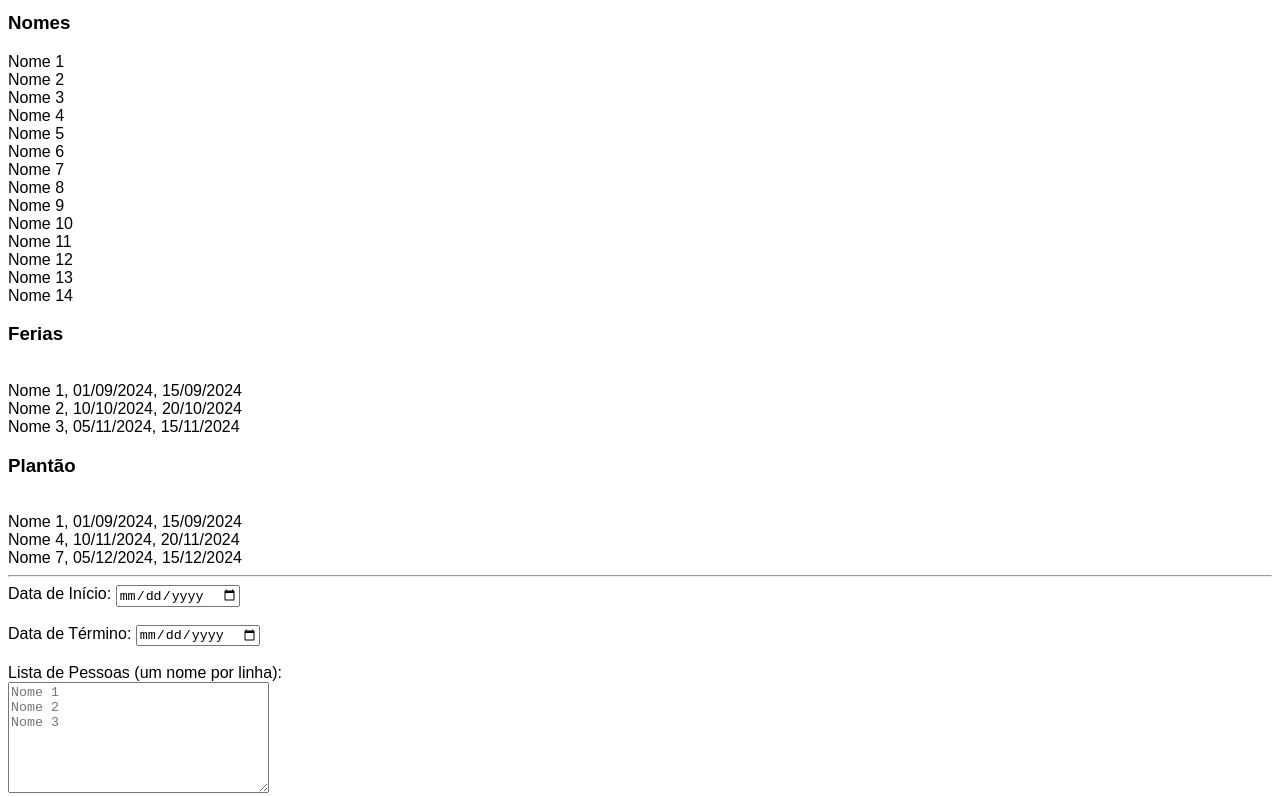
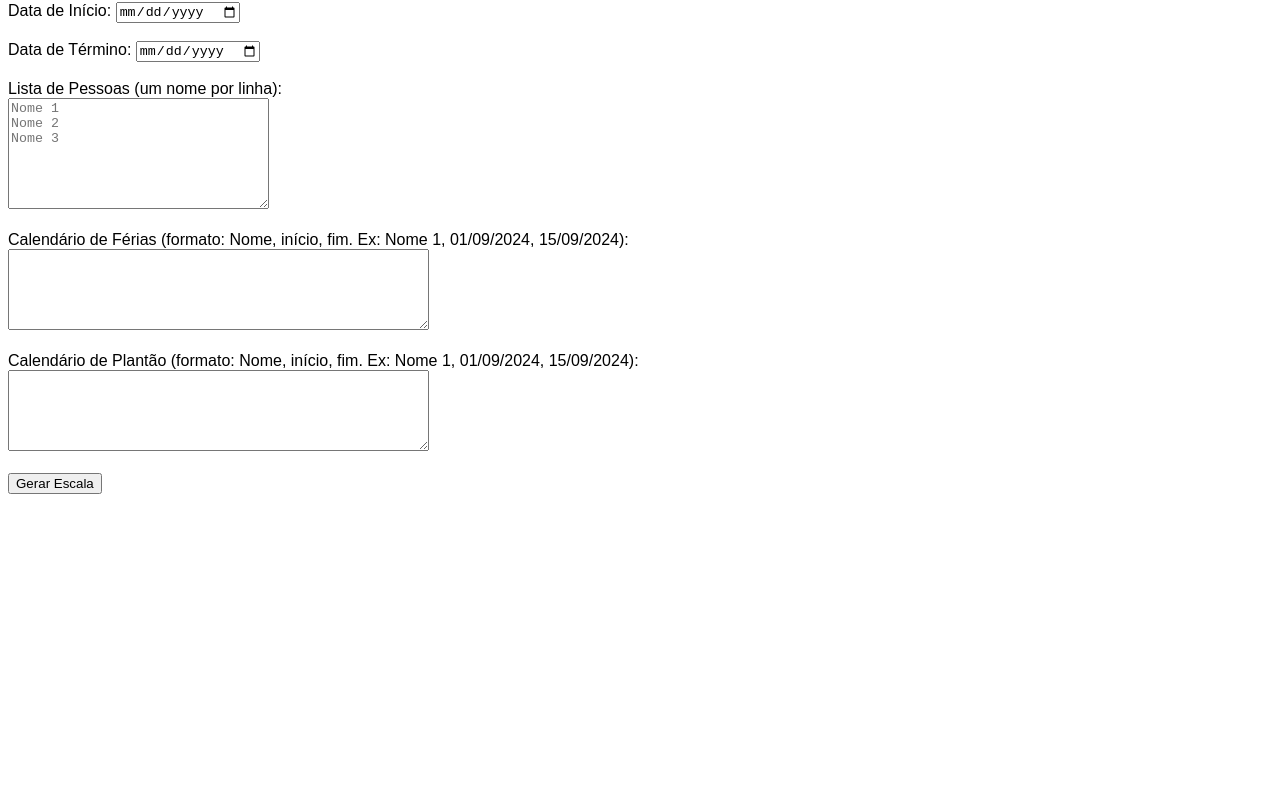
Before and after one commit to luisgustavoleal/escala-trabalho, a plain HTML site: page index.html in a window 1280 px wide. Shown: the part 66-863 px from the top of the page. After the commit the page ends 800 px from the top, so only its background shows below. Drawn offline with Linux system fonts and the light colour scheme.

Commit message:
Update index.html

```diff
--- a/index.html
+++ b/index.html
@@ -13,41 +13,7 @@
 </head>
 <body>
 
-<hr>
-
 <h2>Gerador de Escala Rotativa com Datas</h2>
-
-
-<div><h3>Nomes</h3>
-    Nome 1<br>
-    Nome 2<br>
-    Nome 3<br>
-    Nome 4<br>
-    Nome 5<br>
-    Nome 6<br>
-    Nome 7<br>
-    Nome 8<br>
-    Nome 9<br>
-    Nome 10<br>
-    Nome 11<br>
-    Nome 12<br>
-    Nome 13<br>
-    Nome 14<br>
-</div>
-
-<div><h3>Ferias</h3><br>
-    Nome 1, 01/09/2024, 15/09/2024<br>
-    Nome 2, 10/10/2024, 20/10/2024<br>
-    Nome 3, 05/11/2024, 15/11/2024<br>
-</div>
-
-<div><h3>Plantão</h3><br>
-    Nome 1, 01/09/2024, 15/09/2024<br>
-    Nome 4, 10/11/2024, 20/11/2024<br>
-    Nome 7, 05/12/2024, 15/12/2024<br>
-</div>
-
-<hr>
 
 <form id="escalaForm">
     <label for="inicioData">Data de Início:</label>
```
